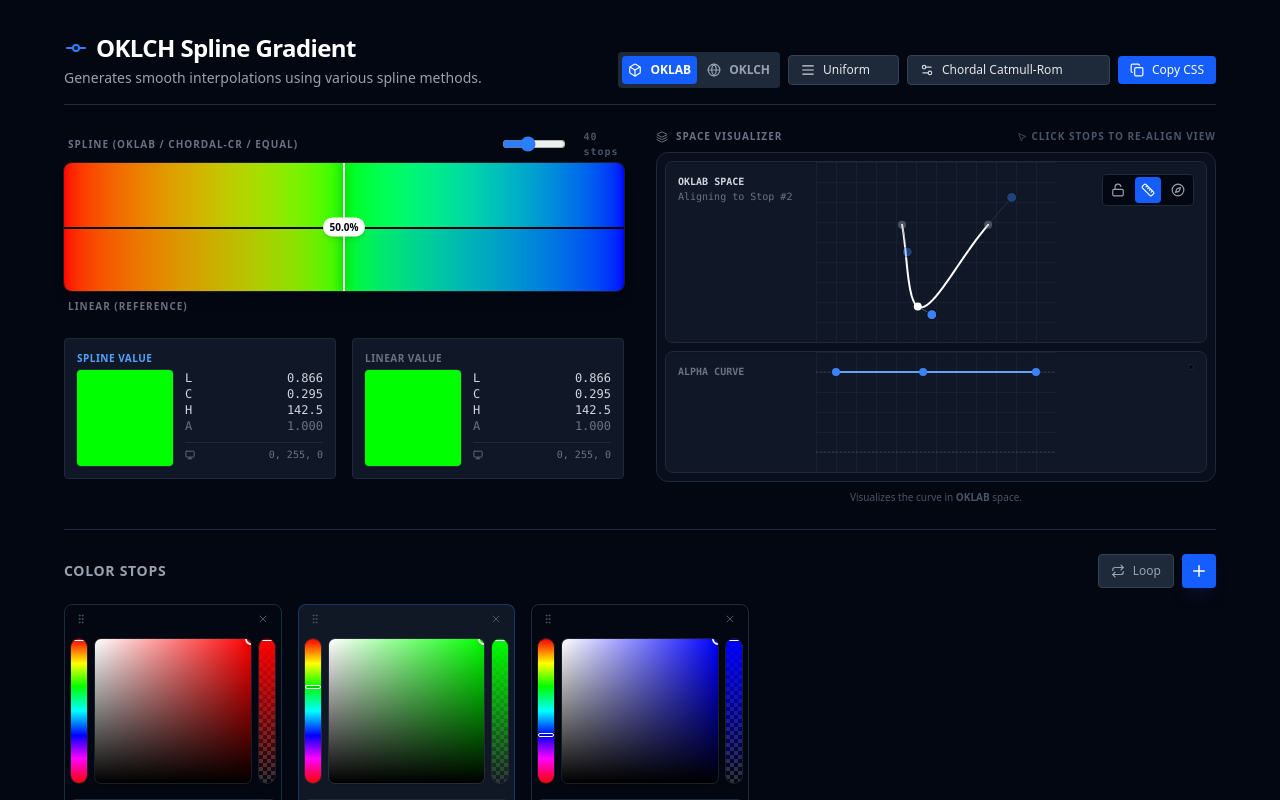
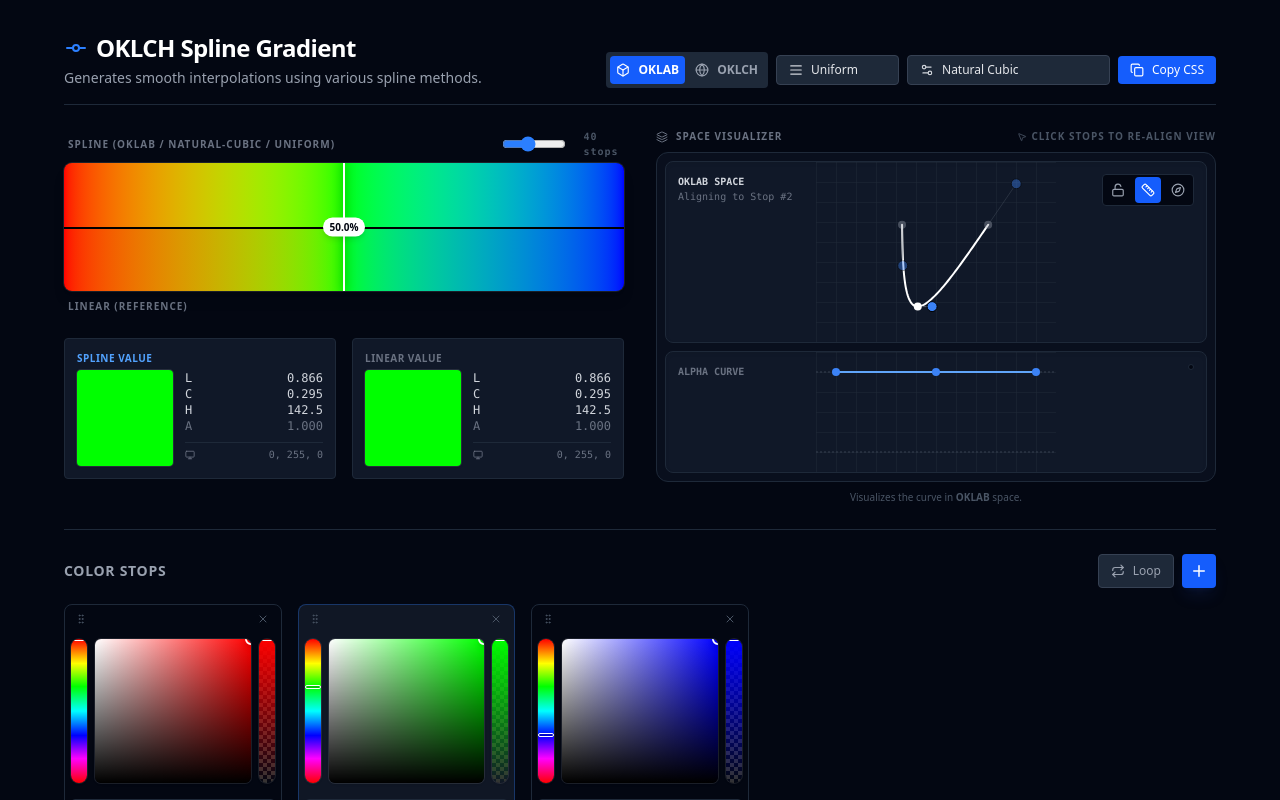
Before and after one commit to zral0kh/hermite-oklch-gpage, a React (Vite) app: page / in a window 1280 px wide. Shown: the top 800 px of the page. Built offline with nearby package versions, Linux system fonts and the light colour scheme.

Commit message:
true uniform and geometric chords and some renaming

```diff
--- a/src/App.jsx
+++ b/src/App.jsx
@@ -295,30 +295,41 @@ function findSegmentBinary(u, t) {
 }
 
 // Main Fit Function
-function fitSpline(fixpoints, { space = 'oklab', method = 'natural-cubic', loop = false, strengths = 1, overrideTangents = [] } = {}) {
+function fitSpline(fixpoints, { space = 'oklab', method = 'natural-cubic', loop = false, strengths = 1, distribution = 'uniform', overrideTangents = [] } = {}) {
   const P = fixpoints.map((c) => parseColor(c, space));
   const n = P.length;
   if (n < 2) throw new Error('Need at least 2 points');
 
   const segments = loop ? n : n - 1;
-  const chords = [];
-
-  // Calculate geometric chords based on method
-  if (method === 'natural-cubic') {
+
+  // Build chords based on distribution option
+  let chords = [];
+
+  if (distribution === 'uniform') {
+    // Uniform spacing: all segments equal
     for (let i = 0; i < segments; i++) chords.push(1);
   } else {
-    const p = method === 'centripetal-CR' ? 0.5 : 1.0;
+    // Geometric spacing: based on spatial distance
     for (let i = 0; i < segments; i++) {
       const a = P[i];
       const b = P[(i + 1) % n];
       const d = getDelta(b, a, space);
-      let dist = Math.hypot(d[0] ?? 0, d[1] ?? 0, d[2] ?? 0); // 3D len excluding alpha
+      let dist = Math.hypot(d[0] ?? 0, d[1] ?? 0, d[2] ?? 0);
       if (dist < 1e-8) dist = 1e-8;
-      chords.push(method === 'chordal-CR' ? dist : Math.pow(dist, p));
+
+      // Apply method-specific scaling
+      if (method === 'centripetal-CR') {
+        chords.push(Math.sqrt(dist));
+      } else if (method === 'chordal-CR') {
+        chords.push(dist);
+      } else {
+        // natural-cubic uses geometric distance as-is
+        chords.push(dist);
+      }
     }
   }
 
-  // Compute Tangents (Geometry)
+  // Compute Tangents
   let M;
   if (method === 'natural-cubic') {
     M = fitNaturalCubic(P, chords, loop, space);
@@ -336,7 +347,7 @@ function fitSpline(fixpoints, { space = 'oklab', method = 'natural-cubic', loop
       }
   }
 
-  // Build Hermite Segments using UNIFORM time parameterization
+  // Build Hermite Segments
   const segs = [];
   for (let i = 0; i < segments; i++) {
     const p0 = P[i];
@@ -344,15 +355,14 @@ function fitSpline(fixpoints, { space = 'oklab', method = 'natural-cubic', loop
     let m0 = M[i];
     let m1 = M[(i + 1) % n];
 
-    // Rescale Tangents to Uniform Time
+    // Convert tangents to Hermite form
     if (method === 'natural-cubic') {
-       // already chord=1
-    } else {
-       const dtCurrent = chords[i];
-       const dtNext = chords[(i + 1) % segments] || 1;
-       const scale = dtNext > 1e-9 ? (dtCurrent / dtNext) : 1;
-       m1 = vScale(m1, scale);
+      // Natural cubic returns derivatives; scale by chord length
+      const h = chords[i];
+      m0 = vScale(m0, h);
+      m1 = vScale(m1, h);
     }
+    // CR tangents are already in the correct units (no rescaling needed)
 
     let targetP1 = p1;
     if (space === 'oklch') {
@@ -379,11 +389,11 @@ function fitSpline(fixpoints, { space = 'oklab', method = 'natural-cubic', loop
     segs.push({ a, b, c, d });
   }
 
-  // Calculate Cumulative U for Chordal Distribution
+  // Build cumulative U
   const u = [0];
   for (let i = 0; i < segments; i++) u.push(u[i] + chords[i]);
 
-  return { segs, u, totalLen: u[u.length - 1], n, loop, space, method, tangents: M };
+  return { segs, u, totalLen: u[u.length - 1], n, loop, space, method, distribution, tangents: M };
 }
 
 // Sampling Function
@@ -393,10 +403,10 @@ function splineColors(fixpoints, weights, {
     method = 'natural-cubic',
     loop = false,
     strengths = 1,
-    distribution = 'equal',
+    distribution = 'uniform',
     overrideTangents = []
 } = {}) {
-  const spline = fitSpline(fixpoints, { space, method, loop, strengths, overrideTangents });
+  const spline = fitSpline(fixpoints, { space, method, loop, strengths, distribution, overrideTangents });
   const segments = loop ? spline.n : spline.n - 1;
 
   return weights.map(w => {
@@ -404,7 +414,7 @@ function splineColors(fixpoints, weights, {
     let segIndex = 0;
     let tLocal = 0;
 
-    if (distribution === 'equal') {
+    if (distribution === 'uniform') {
       const scaled = ww * segments;
       segIndex = Math.floor(scaled);
       if (segIndex >= segments) segIndex = segments - 1;
@@ -1374,8 +1384,8 @@ export default function App() {
   const [copied, setCopied] = useState(false);
   const [isRing, setIsRing] = useState(false);
   const [mathMode, setMathMode] = useState('oklab');
-  const [splineMethod, setSplineMethod] = useState('chordal-CR');
-  const [distribution, setDistribution] = useState('equal');
+  const [splineMethod, setSplineMethod] = useState('natural-cubic');
+  const [distribution, setDistribution] = useState('uniform');
   const [tangentsState, setTangentsState] = useState([]);
 
   const dragItem = useRef(null);
@@ -1663,14 +1673,14 @@ export default function App() {
 
              <div className="relative group z-50">
                 <div className="flex items-center gap-2 bg-gray-800 text-xs font-medium px-3 py-1.5 rounded text-gray-300 border border-gray-700">
-                    {distribution === 'equal' ? <AlignJustify size={14}/> : <AlignCenter size={14}/>}
+                    {distribution === 'uniform' ? <AlignJustify size={14}/> : <AlignCenter size={14}/>}
                     <select
                         value={distribution}
                         onChange={(e) => setDistribution(e.target.value)}
                         className="bg-gray-800 text-gray-200 appearance-none outline-none cursor-pointer pr-4"
                     >
-                        <option value="equal">Uniform</option>
-                        <option value="chordal">Chordal</option>
+                        <option value="uniform">Uniform</option>
+                        <option value="geometric">Geometric</option>
                     </select>
                 </div>
             </div>
```
